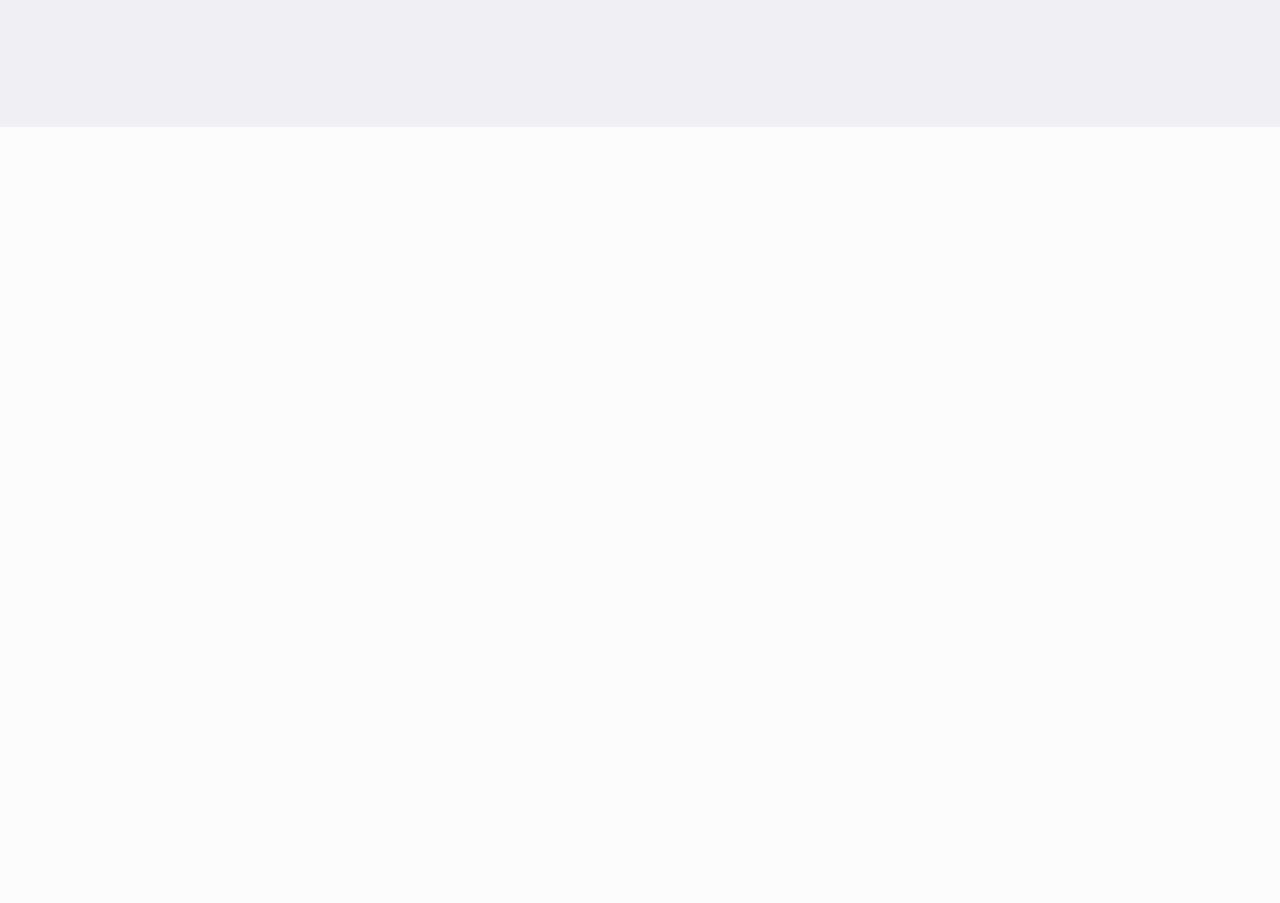
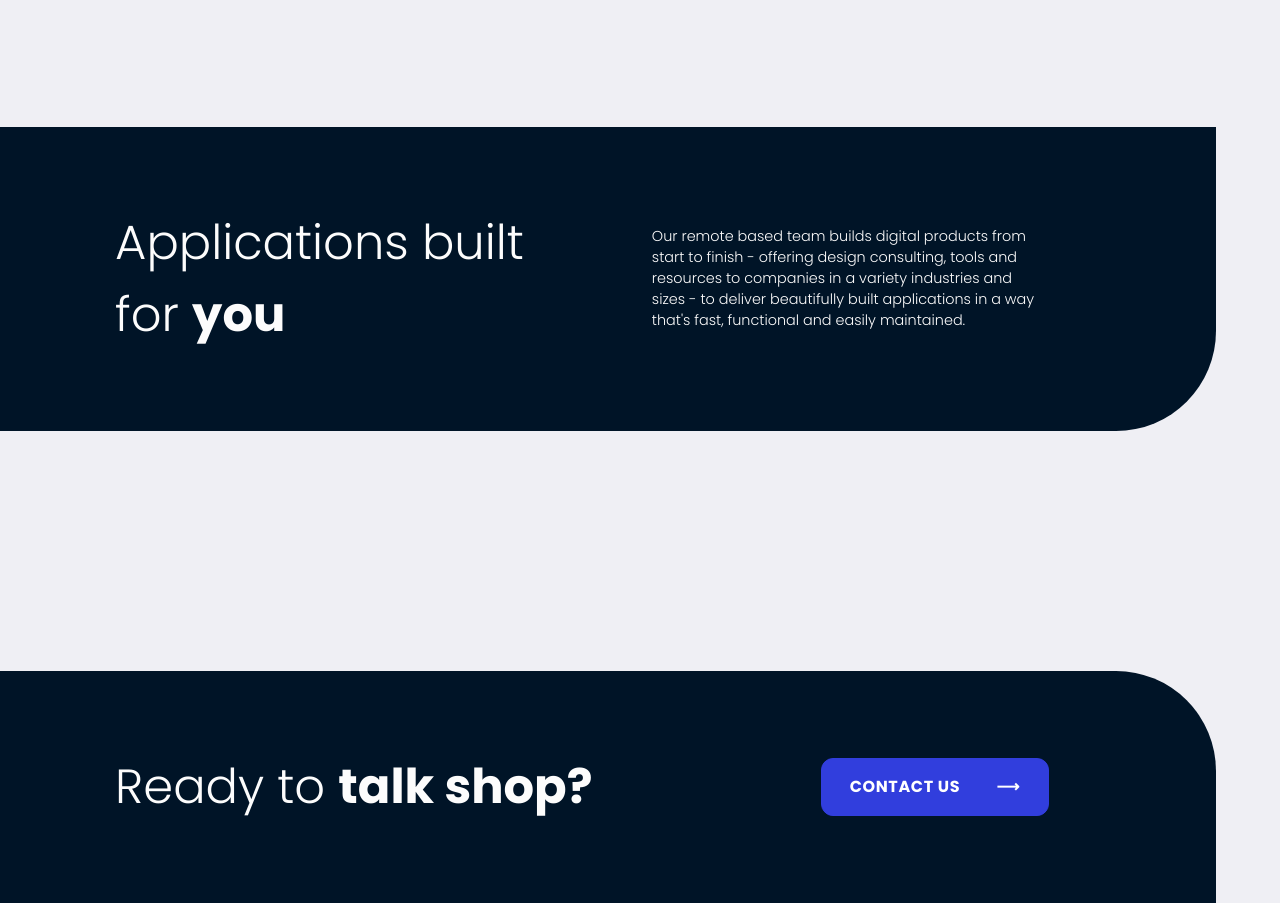
Before and after one commit to RafalPloszka/gatsby-page-AppTailors, a Gatsby site: page / in a window 1280 px wide. Shown: the part 1322-2225 px from the top of the page. Before the commit the page ends 1449 px from the top, so only its background shows below. Built offline with nearby package versions, Linux system fonts and the light colour scheme; Gatsby itself is replaced by a stand-in of ours.

Commit message:
create Portfolio section with Banners

```diff
--- /dev/null
+++ b/src/components/Banner.js
@@ -0,0 +1,48 @@
+import React from 'react';
+import PropTypes from 'prop-types';
+import classNames from 'classnames';
+
+import Button from './Button';
+
+import * as styles from './Banner.module.scss';
+
+const Banner = ({ position, version, title, boldText, caption, buttonClassName}) => {
+
+  const classes = classNames(
+    styles.banner,
+    position === 'top' && styles.top,
+    position === 'bottom' && styles.bottom
+  );
+
+  return (
+    <div className={classes}>
+      <div className={styles.content}>
+        <div className={styles.title}>
+          {title}&nbsp;<span className={styles.boldText}>{boldText}</span>
+        </div>
+        {version === 'text' &&
+          <div className={styles.caption}>
+            {caption}
+          </div>
+        }
+        {version === 'button' &&
+          <div className={styles.button}>
+            <Button message={caption} className={buttonClassName}/>
+          </div>
+        }
+      </div>
+
+    </div>
+  )
+}
+
+Banner.propTypes = {
+  position: PropTypes.string,
+  version: PropTypes.string,
+  title: PropTypes.string,
+  boldText: PropTypes.string,
+  caption: PropTypes.string,
+  buttonClassName: PropTypes.string
+}
+
+export default Banner
--- /dev/null
+++ b/src/components/Banner.module.scss
@@ -0,0 +1,93 @@
+@import '../styles/core.scss';
+
+.banner {
+  display: inline-flex;
+  position: relative;
+  height: auto;
+  background-color: #001427;
+  font-weight: 300;
+  color: #fcfcfc;
+  line-height: normal;
+  width: 100%;
+  @media (min-width: 1024px) {
+    width: 95%;
+  }
+}
+
+.top {
+  border-bottom-right-radius: 100px;
+}
+
+.bottom {
+  border-top-right-radius: 100px;
+}
+
+.content {
+  flex-direction: column;
+  margin: 50px 7%;
+  display: inline-flex;
+  width: 100%;
+  max-width: 80vw;
+  @media (min-width: 768px) {
+    flex-direction: row;
+    justify-content: center;
+    align-items: center;
+    margin: 50px 4%;
+  }
+  @media (min-width: 1024px) {
+    margin: 50px auto 50px 7%;
+  }
+  @media (min-width: 1444px) {
+    margin: 50px auto 50px 10%;
+  }
+}
+
+.title {
+  font-size: 2rem;
+  margin: 30px;
+  @media (min-width: 768px) {
+    width: 100%;
+    font-size: 2.6rem;
+  }
+  @media (min-width: 1024px) {
+    width: 60%;
+    font-size: 3rem;
+  }
+  @media (min-width: 1444px) {
+    width: 70%;
+    font-size: 3.2rem;
+  }
+}
+
+.boldText {
+  font-weight: 700;
+}
+
+.caption {
+  font-size: .8rem;
+  width: 95%;
+  @media (min-width: 768px) {
+    font-size: .9rem;
+    width: 90%;
+    margin: 30px;
+  }
+
+  @media (min-width: 1024px) {
+    width: 50%;
+    font-size: .9rem;
+    margin-right: 60px;
+  }
+  @media (min-width: 1440px) {
+    font-size: 1rem;
+  }
+}
+
+.button {
+  text-align: right;
+  width: 90%;
+  font-weight: 700;
+  transition: all .1s ease-in-out;
+  @media (min-width: 1024px) {
+    width: 50%
+  }
+}
--- a/src/pages/index.js
+++ b/src/pages/index.js
@@ -4,9 +4,12 @@ import "@fontsource/poppins/300.css";
 import "@fontsource/poppins/300-italic.css";
 import "@fontsource/poppins/500.css";
 import "@fontsource/poppins/600.css";
+import "@fontsource/poppins/700.css";
+import "@fontsource/poppins/900.css";
 
 import Header from "../views/Header";
 import Services from "../views/Sections/Services";
+import Portfolio from "../views/Sections/Portfolio"
 
 import '../styles/global.scss';
 
@@ -17,6 +20,7 @@ const IndexPage = () => {
         <Header />
       </div>
       <Services />
+      <Portfolio />
     </>
 
   )
--- a/src/views/Sections/Portfolio/Portfolio.js
+++ b/src/views/Sections/Portfolio/Portfolio.js
@@ -0,0 +1,44 @@
+import React from 'react';
+import PropTypes from 'prop-types';
+
+import Banner from '../../../components/Banner';
+
+import * as styles from './Portfolio.module.scss';
+
+const Portfolio = props => {
+  return (
+    <section id="Portfolio" className={styles.pageSection}>
+      <section>
+        <Banner
+          position="top"
+          version="text"
+          title="Applications built for"
+          boldText="you"
+          caption="Our remote based team builds digital products from start to finish - offering design consulting, tools and resources to companies in a variety industries and sizes - to deliver beautifully built applications in a way that's fast, functional and easily maintained."
+        />
+      </section>
+
+      <section className={styles.container}>
+
+      </section>
+
+      <section>
+        <Banner
+          position="bottom"
+          version="button"
+          title="Ready to"
+          boldText="talk shop?"
+          caption="Contact us &nbsp; &nbsp; &nbsp; &nbsp; ⟶"
+          buttonClassName={styles.bannerButton}
+        />
+      </section>
+
+    </section>
+  )
+}
+
+Portfolio.propTypes = {
+
+}
+
+export default Portfolio
--- /dev/null
+++ b/src/views/Sections/Portfolio/Portfolio.module.scss
@@ -0,0 +1,43 @@
+@import '../../../styles/core.scss';
+
+#Portfolio {
+  z-index: 2;
+}
+
+.pageSection {
+  background-color: #efeff4;
+}
+
+.container {
+  max-width: 84vw;
+  padding: 120px 0;
+  width: 100%;
+  padding-right: 15px;
+  padding-left: 15px;
+  margin-right: auto;
+  margin-left: auto;
+}
+
+.bannerButton {
+  font-size: .8rem;
+  padding: 14px 28px;
+  font-weight: 700;
+  letter-spacing: .04rem;
+  text-transform: uppercase;
+  width: -webkit-fit-content;
+  width: -moz-fit-content;
+  width: fit-content;
+  border-radius: 12px;
+  @media (min-width: 768px) {
+    padding: 14px 28px;
+    margin-right: 30px;
+  }
+  @media (min-width: 1024px) {
+    font-size: 1rem;
+    padding: 16px 28px;
+    margin-right: 60px;
+  }
+  @media (min-width: 1440px) {
+    margin-right: 30px;
+  }
+}
--- /dev/null
+++ b/src/views/Sections/Portfolio/index.js
@@ -0,0 +1 @@
+export { default } from "./Portfolio";
```
